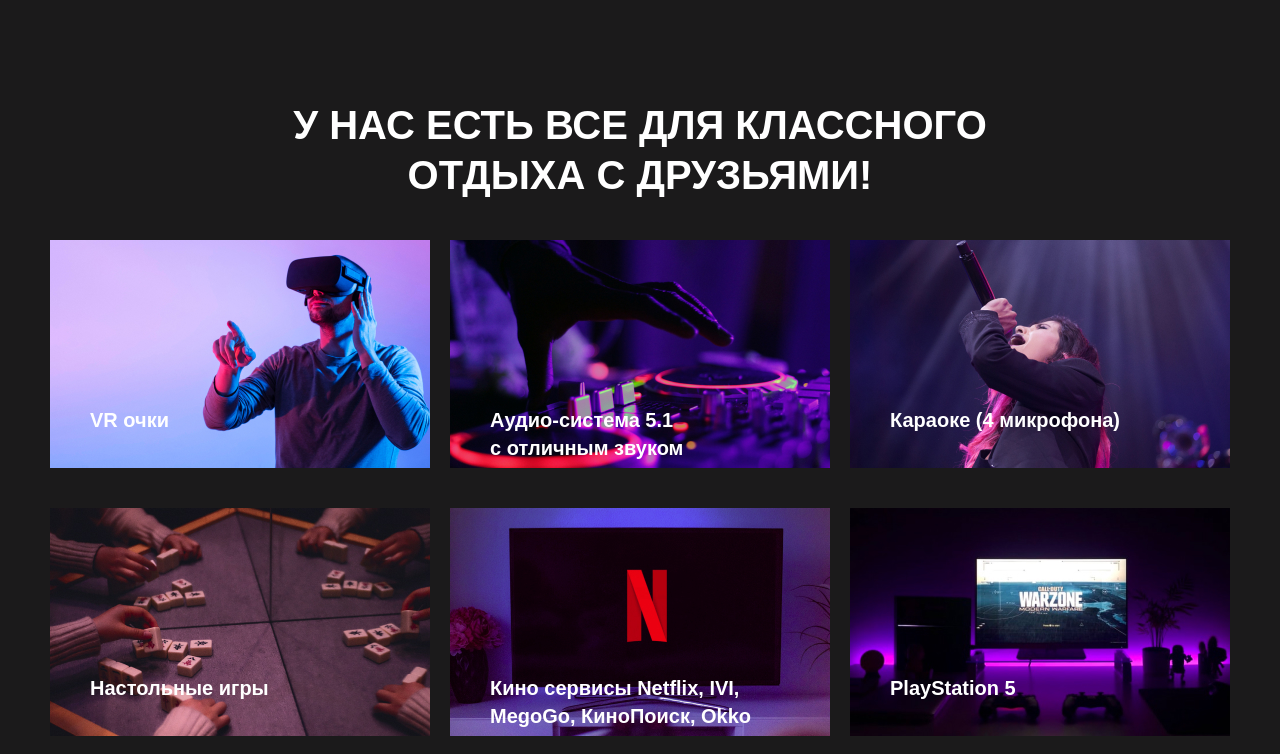
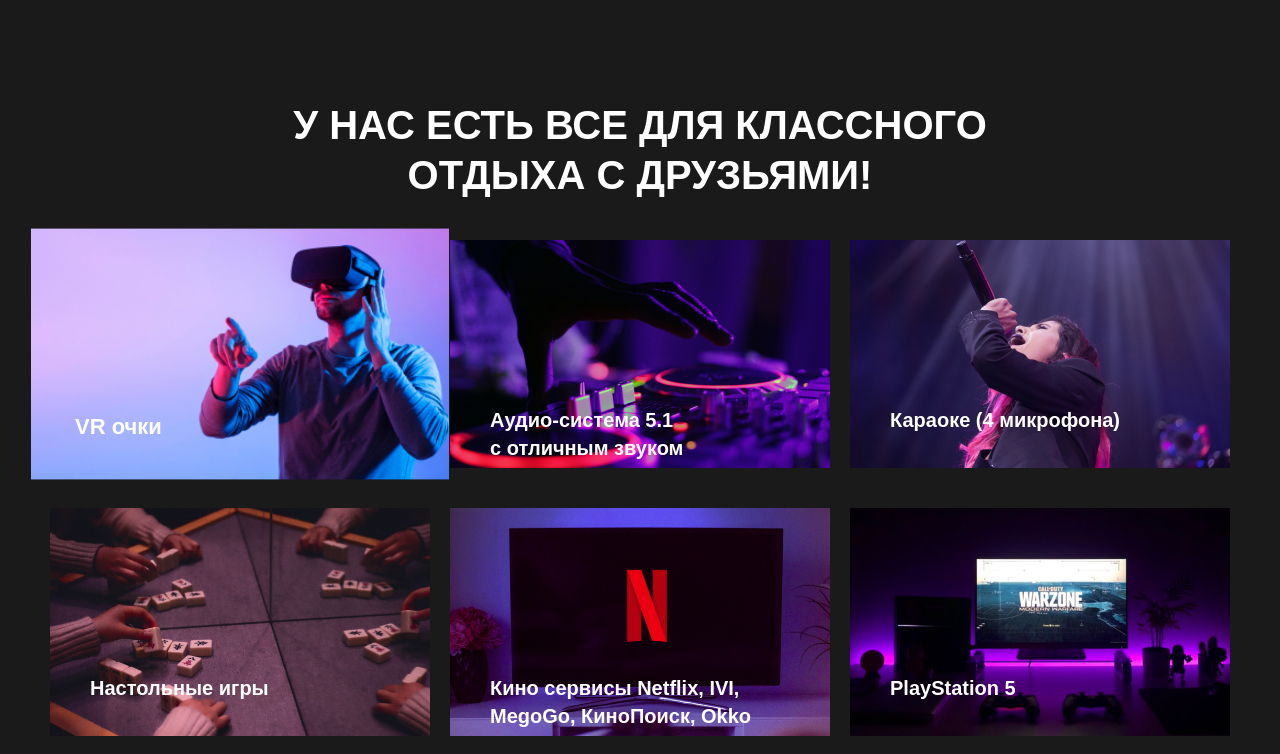
Before and after one commit to San4esSan/GO, a plain HTML site: page index.html in a window 1280 px wide. In both pictures the pointer is over the item "VR очки". Shown: the part 973-1727 px from the top of the page. Drawn offline with Linux system fonts and the light colour scheme.

Commit message:
add scroll

```diff
--- a/css/global.css
+++ b/css/global.css
@@ -1,6 +1,7 @@
 html {
   position: relative;
   box-sizing: border-box;
+  scroll-behavior: smooth;
 }
 
 *,
--- a/css/relaxation.css
+++ b/css/relaxation.css
@@ -18,6 +18,7 @@
   position: relative;
   width: 380px;
   height: 228px;
+  transition: all .3s;
 }
 
 .relaxation__text {
@@ -54,3 +55,7 @@
 .plаy-stаtiоn {
   background-image: url(../image/rel6.jpg);
 }
+
+.relaxation__item:hover {
+  transform: scale(1.1);
+}
```
